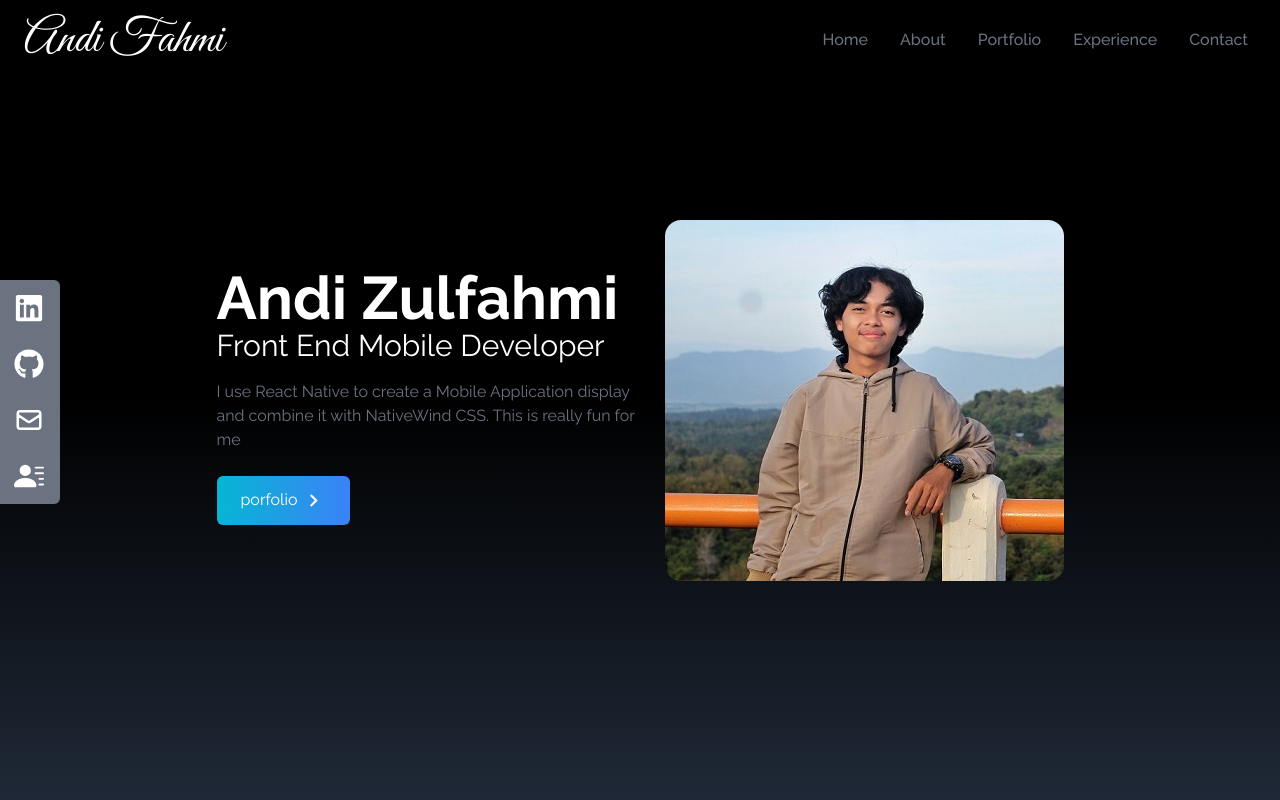
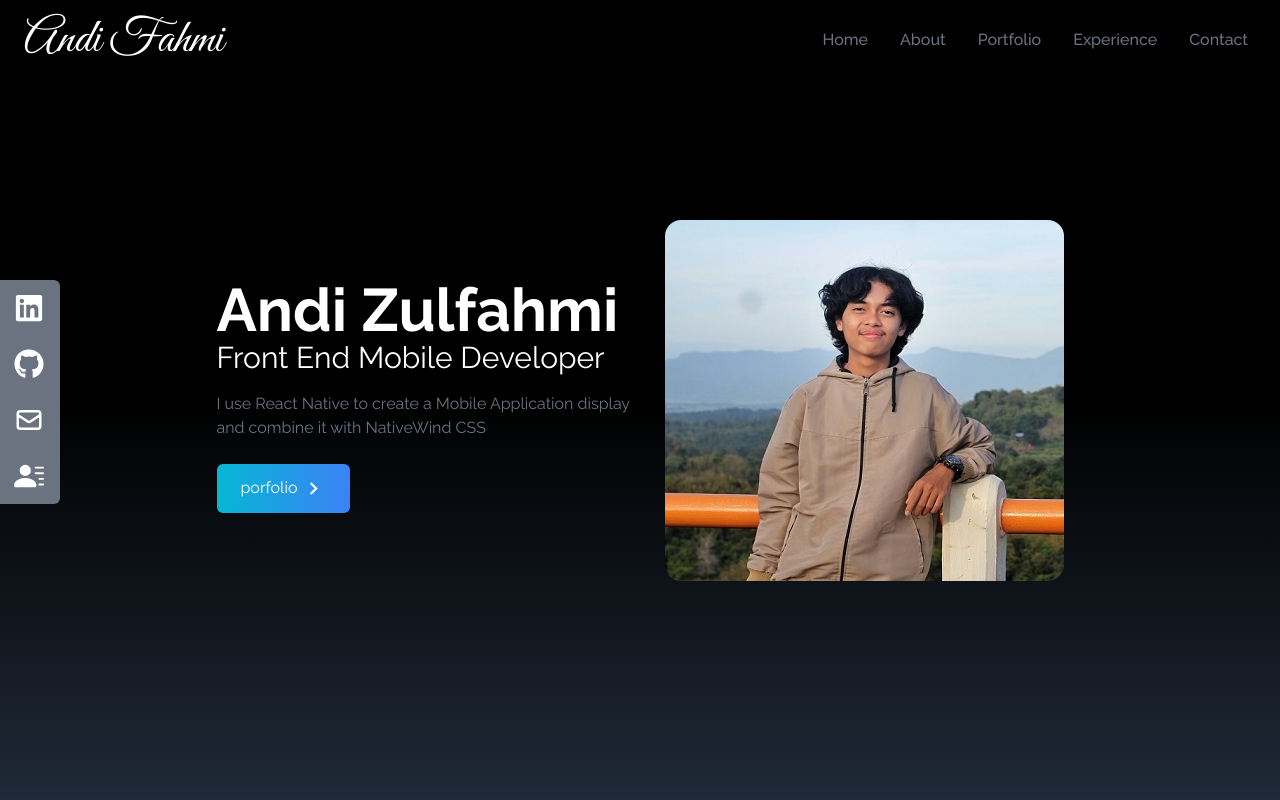
Before and after one commit to Andif2000/my_porfolio, a React (Create React App) app: page / in a window 1280 px wide. Shown: the top 800 px of the page. Built offline with nearby package versions, Linux system fonts and the light colour scheme.

Commit message:
Tody Up Home

```diff
--- a/src/components/Home.jsx
+++ b/src/components/Home.jsx
@@ -13,7 +13,7 @@ const Home = () => {
                 <div className='flex flex-col justify-center h-full '>
                     <h2 className='text-4xl sm:text-6xl font-bold text-white'>Andi Zulfahmi</h2>
                     <h5 className='text-2xl sm:text-3xl  text-white'>Front End Mobile Developer</h5>
-                    <p className='text-gray-500 py-4 max-w-md pr-3'>I use React Native to create a Mobile Application display and combine it with NativeWind CSS. This is really fun for me</p>
+                    <p className='text-gray-500 py-4 max-w-md pr-3'>I use React Native to create a Mobile Application display and combine it with NativeWind CSS</p>
 
                     <div>
                         <Link to='portfolio' smooth duration={500} className='group text-white w-fit px-6 py-3 my-2 flex items-center rounded-md bg-gradient-to-r from-cyan-500 to-blue-500 cursor-pointer '>
```
